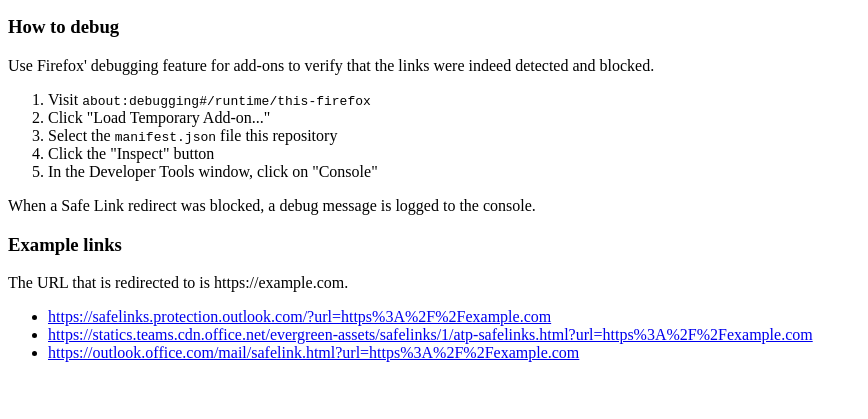
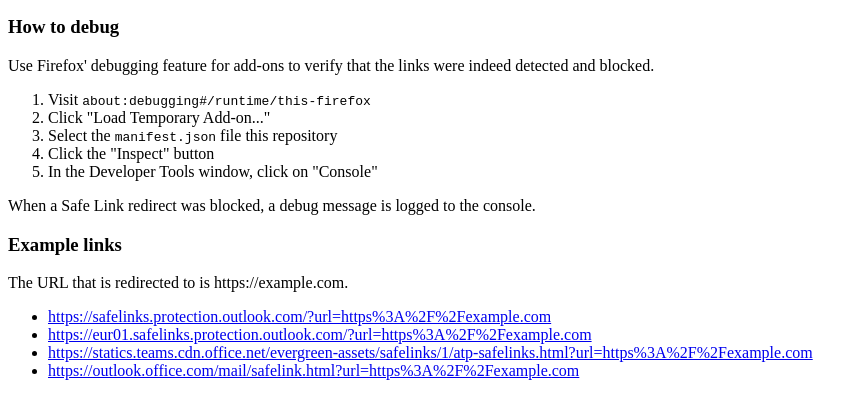
Before and after one commit to wtimme/firefox-remove-safelinks, a browser extension: page test-page.html in a window 1280 px wide. Shown: the part 87-506 px from the top of the page, without its empty margins (0-868 px from the left). Drawn offline with Linux system fonts and the light colour scheme.

Commit message:
Add support for regional Safe Link domains
This implements #6.

```diff
--- a/background.js
+++ b/background.js
@@ -14,6 +14,7 @@ browser.webRequest.onBeforeRequest.addListener(
     urls: [
       "https://statics.teams.cdn.office.net/evergreen-assets/safelinks/1/atp-safelinks.html*",
       "https://safelinks.protection.outlook.com/*",
+      "https://*.safelinks.protection.outlook.com/*",
       "https://outlook.office.com/mail/safelink.html*",
     ]
   },
--- a/test-page.html
+++ b/test-page.html
@@ -33,6 +33,11 @@
       </a>
     </li>
     <li>
+      <a href="https://eur01.safelinks.protection.outlook.com/?url=https%3A%2F%2Fexample.com">
+        https://eur01.safelinks.protection.outlook.com/?url=https%3A%2F%2Fexample.com
+      </a>
+    </li>
+    <li>
       <a
         href="https://statics.teams.cdn.office.net/evergreen-assets/safelinks/1/atp-safelinks.html?url=https%3A%2F%2Fexample.com">
         https://statics.teams.cdn.office.net/evergreen-assets/safelinks/1/atp-safelinks.html?url=https%3A%2F%2Fexample.com
```
Also changed, not shown: manifest.json.
